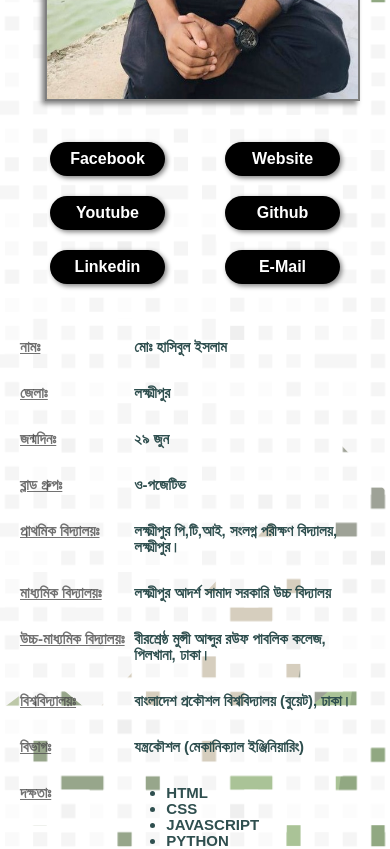
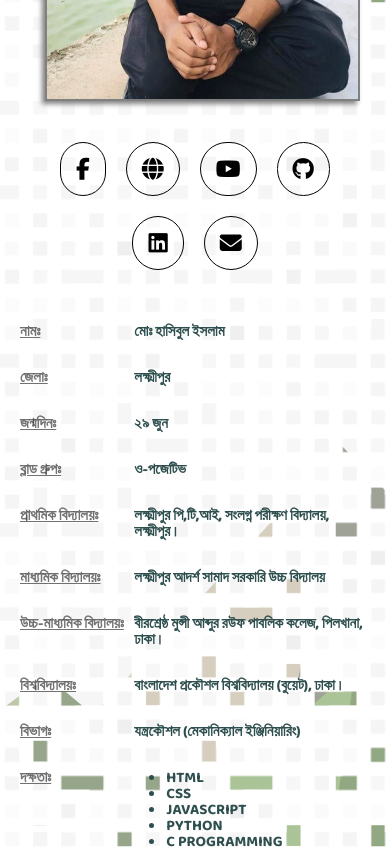
Before and after one commit to HasibRockie/hasibmania, a React (Create React App) app: page / in a window 390 px wide. Shown: the part 820-1669 px from the top of the page. Built offline with nearby package versions, Linux system fonts and the light colour scheme; no server answers.

Commit message:
bug fixes

```diff
--- a/public/index.html
+++ b/public/index.html
@@ -11,6 +11,11 @@
       content="HasibMania is a personal blog website created by Hasibul islam, which contains personal, educational, fictional or religious stories."
     />
     <link rel="apple-touch-icon" href="%PUBLIC_URL%/logo192.png" />
+
+    <script
+      src="https://kit.fontawesome.com/9e9140c010.js"
+      crossorigin="anonymous"
+    ></script>
     <!--
       manifest.json provides metadata used when your web app is installed on a
       user's mobile device or desktop. See https://developers.google.com/web/fundamentals/web-app-manifest/
@@ -29,5 +34,6 @@
   <body>
     <noscript>You need to enable JavaScript to run this app.</noscript>
     <div id="root"></div>
+    <script src="https://kit.fontawesome.com/9e9140c010.js" crossorigin="anonymous"></script>
   </body>
 </html>
--- a/src/Pages/Gratitude/Gratitude.css
+++ b/src/Pages/Gratitude/Gratitude.css
@@ -7,10 +7,13 @@
     padding-top: 100px;
     padding-bottom: 100px;
     width: 95%;
+
+    font-family: "Baloo Da 2", cursive;
 }
 
 .item-grat{
 
+    font-family: "Baloo Da 2", cursive;
     border: 1px solid gray;
     margin: 10px 25px;
     padding: 10px;
@@ -33,6 +36,8 @@
     background-color: rgba(220, 20, 60, 0.596);
     color: white;
     text-align: justify;
+
+    font-family: "Baloo Da 2", cursive;
 }
 
 .p-top{
@@ -60,6 +65,8 @@
 
 .p-details{
     padding: 10px 25px;
+
+    font-family: "Baloo Da 2", cursive;
 }
 
 .p-name{
--- a/src/Pages/Home/AboutMe.css
+++ b/src/Pages/Home/AboutMe.css
@@ -1,26 +1,32 @@
 .about-me-section{
     text-align: left;
 
+    font-family: "Baloo Da 2", cursive;
 }
+
 
 .social-icons{
     /* background-color: black; */
-    display: grid;
-    grid-template-columns: repeat(3, 1fr);
+    display: flex;
     flex-wrap: wrap;
     text-align: center;
     list-style: none;
-    justify-content: space-around;
+    justify-content: center;
+    margin: 20px 40px;
 }
 
 .social-icons li{
-    background-color: black;
-    color: white;
     padding: 5px 0px;
-    margin: 10px 30px;
     border-radius: 50px;
-    box-shadow: 2px 2px 5px gray;
+    margin: 10px;
+    border: 0.5px solid black;
+}
 
+.social-icons i{
+    color: black;
+    font-size: 22px;
+    padding: 5px 10px;
+    margin: 5px 5px;
 }
 
 .social-icons a{
@@ -50,7 +56,8 @@
 }
 
 .about img {
-    height: 500px;
+    /* height: 500px; */
+    width: 80%;
     border: 2px solid gray;
 }
 
@@ -167,30 +174,28 @@
 
 
     .social-icons{
-        display: grid;
-        grid-template-columns: repeat(2, 1fr);
+        /* background-color: black; */
+        display: flex;
+        flex-wrap: wrap;
+        text-align: center;
         list-style: none;
-        justify-content: space-around;
-        width: 100%;
-
+        justify-content: center;
+        margin: 20px 40px;
     }
 
     .social-icons li{
-        background-color: black;
-        color: white;
         padding: 5px 0px;
-        margin: 10px 30px;
         border-radius: 50px;
-        box-shadow: 2px 2px 5px gray;
-
+        margin: 10px;
+        border: 0.5px solid black;
     }
 
-    .social-icons a{
-        text-decoration: none;
-        color: white;
-        font-weight: bold;
+    .social-icons i{
+        color: black;
+        font-size: 22px;
+        padding: 5px 10px;
+        margin: 5px 5px;
     }
-
 
 
 .wesbite{
--- a/src/Pages/Home/AboutMe.js
+++ b/src/Pages/Home/AboutMe.js
@@ -6,22 +6,52 @@ import "./AboutMe.css";
 import img from "./hasib.me.jpg";
 
 const AboutMe = () => {
-
   return (
     <div className="about-me-section">
-
       <h3 className="posts-top">আমার সম্পর্কে </h3> <hr />
       <div className="about">
         <div className="section">
           <img src={img} alt="hasibul islam" /> <br />
           <div className="social-icons">
-                    <li> <a target="_blank" href="https://www.facebook.com/Hasib.Rockie/">Facebook</a> </li>
-                    <li> <a target="_blank" href="https://md-hasibul-islam.netlify.app/">Website</a> </li>
-                    <li> <a target="_blank" href="https://www.youtube.com/channel/UCqXxlhr3YQ_y-byyO0oGS7A">Youtube</a> </li>
-                    <li> <a target="_blank" href="https://github.com/HasibRockie">Github</a> </li>
-                    <li> <a target="_blank" href="https://www.linkedin.com/in/hasib009/">Linkedin</a> </li>
-                    <li> <a target="_blank" href="mailto:hasibrockie@yahoo.com">E-Mail</a> </li>
-
+            <li>
+              {" "}
+              <a target="_blank" href="https://www.facebook.com/Hasib.Rockie/">
+                <i className="fab fa-facebook-f"></i>
+              </a>{" "}
+            </li>
+            <li>
+              {" "}
+              <a target="_blank" href="https://md-hasibul-islam.netlify.app/">
+              <i class="fas fa-globe"></i>
+              </a>{" "}
+            </li>
+            <li>
+              {" "}
+              <a
+                target="_blank"
+                href="https://www.youtube.com/channel/UCqXxlhr3YQ_y-byyO0oGS7A"
+              >
+                <i class="fab fa-youtube"></i>
+              </a>{" "}
+            </li>
+            <li>
+              {" "}
+              <a target="_blank" href="https://github.com/HasibRockie">
+                <i className="fab fa-github"></i>
+              </a>{" "}
+            </li>
+            <li>
+              {" "}
+              <a target="_blank" href="https://www.linkedin.com/in/hasib009/">
+                <i className="fab fa-linkedin"></i>
+              </a>{" "}
+            </li>
+            <li>
+              {" "}
+              <a target="_blank" href="mailto:hasibrockie@yahoo.com">
+              <i class="fas fa-envelope"></i>
+              </a>{" "}
+            </li>
           </div>
         </div>
         <div className="section">
@@ -44,19 +74,27 @@ const AboutMe = () => {
             </div>
             <div className="que-items">
               <h4 className="que">প্রাথমিক বিদ্যালয়ঃ</h4>
-                    <h4 className="ans">লক্ষ্মীপুর পি,টি,আই, সংলগ্ন পরীক্ষণ বিদ্যালয়, লক্ষ্মীপুর। </h4>
+              <h4 className="ans">
+                লক্ষ্মীপুর পি,টি,আই, সংলগ্ন পরীক্ষণ বিদ্যালয়, লক্ষ্মীপুর।{" "}
+              </h4>
             </div>
             <div className="que-items">
               <h4 className="que">মাধ্যমিক বিদ্যালয়ঃ</h4>
-                    <h4 className="ans">লক্ষ্মীপুর আদর্শ সামাদ সরকারি উচ্চ বিদ্যালয় </h4>
+              <h4 className="ans">
+                লক্ষ্মীপুর আদর্শ সামাদ সরকারি উচ্চ বিদ্যালয়{" "}
+              </h4>
             </div>
             <div className="que-items">
               <h4 className="que">উচ্চ-মাধ্যমিক বিদ্যালয়ঃ</h4>
-                    <h4 className="ans">বীরশ্রেষ্ঠ মুন্সী আব্দুর রউফ পাবলিক কলেজ, পিলখানা, ঢাকা। </h4>
+              <h4 className="ans">
+                বীরশ্রেষ্ঠ মুন্সী আব্দুর রউফ পাবলিক কলেজ, পিলখানা, ঢাকা।{" "}
+              </h4>
             </div>
             <div className="que-items">
               <h4 className="que">বিশ্ববিদ্যালয়ঃ </h4>
-                    <h4 className="ans">বাংলাদেশ প্রকৌশল বিশ্ববিদ্যালয় (বুয়েট), ঢাকা। </h4>
+              <h4 className="ans">
+                বাংলাদেশ প্রকৌশল বিশ্ববিদ্যালয় (বুয়েট), ঢাকা।{" "}
+              </h4>
             </div>
             <div className="que-items">
               <h4 className="que">বিভাগঃ </h4>
@@ -95,12 +133,17 @@ const AboutMe = () => {
                   <li>উপজেলা শ্রেষ্ঠ স্কাউট (২০১৬) </li>
                   <li>সৃজনশীল মেধা অন্বেষণ (উপজেলা চ্যাম্পিয়ন ২০১৪ ও ২০১৫) </li>
                   <li>সৃজনশীল মেধা অন্বেষণ (জেলা চ্যাম্পিয়ন ২০১৪)</li>
-                            <li>CERTIFICATE FOR COMBINED 1ST IN COLLEGE RESULT (BMARPC, 2017)</li>
+                  <li>
+                    CERTIFICATE FOR COMBINED 1ST IN COLLEGE RESULT (BMARPC,
+                    2017)
+                  </li>
                   <li>পাইথন উইথ জ্যাঙ্গো (ক্রিয়েটিভ আইটি, ২০১৯) </li>
                   <li>ফুল স্ট্যাক ওয়েব ডেভেলপমেন্ট (২০২১) </li>
                   <li>রেসপন্সিভ ওয়েবসাইট ডিজাইন (ফ্রি-কোডক্যাম্প, ২০২১) </li>
                   <li>ম্যাটল্যাব অনর‍্যাম্প (২০২১) </li>
-                            <li>ASSISTANT SECRETARY, WEB PORTAL (বুয়েট সাংবাদিক সমিতি, ২০২১) </li>
+                  <li>
+                    ASSISTANT SECRETARY, WEB PORTAL (বুয়েট সাংবাদিক সমিতি, ২০২১){" "}
+                  </li>
                   <li>টিভি নিউজ প্রেজেন্টেশন (বিজেম, ২০২২) </li>
                   <li>জুডো ও কারাতে (হলুদ বেল্ট, ২০২২) </li>
                   <li>আরবি ভাষা (আভাই, ঢাবি, ২০২২) </li>
@@ -127,9 +170,7 @@ const AboutMe = () => {
           </div>
         </div>
       </div>
-
     </div>
-
   );
 };
 
--- a/src/Pages/Home/Home.css
+++ b/src/Pages/Home/Home.css
@@ -68,6 +68,8 @@
   margin: 10px;
   padding: 20px;
   background-color: #f3f2ef;
+
+  font-family: "Baloo Da 2", cursive;
 }
 
 .inner:nth-child(2) {
--- a/src/Pages/Posts/Post.css
+++ b/src/Pages/Posts/Post.css
@@ -11,6 +11,8 @@
     margin: 40px 12%;
     padding: 50px 55px;
     border-radius: 5px;
+
+    font-family: "Baloo Da 2", cursive;
 }
 
 .post-template-title{
@@ -18,6 +20,8 @@
     font-size: 35px;
     font-weight: bold;
     letter-spacing: 2px;
+
+    font-family: "Baloo Da 2", cursive;
 }
 
 .post-template-image{
```
Lines whose indentation alone changed are shown as unchanged.
